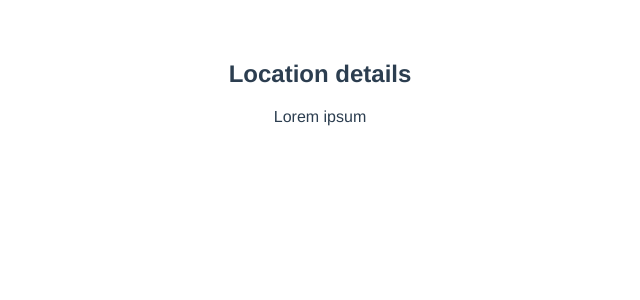
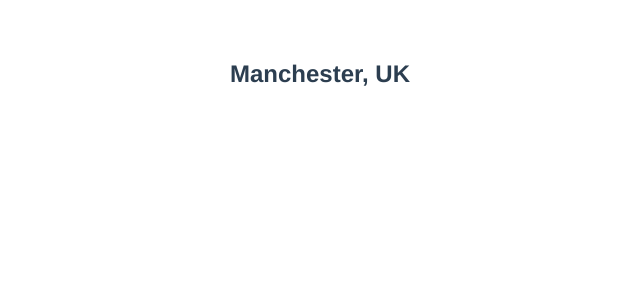
Before and after one commit to martynamachowiak/weather-app-vue, a Vue app: page / in a window 1280 px wide. Shown: the top 300 px of the page, without its empty margins (320-960 px from the left). Built offline with nearby package versions, Linux system fonts and the light colour scheme.

Commit message:
Pass props to Location details

```diff
--- a/src/App.vue
+++ b/src/App.vue
@@ -1,16 +1,21 @@
 <template>
   <div id="app">
-    <LocationDetails />
+    <location-details :location="location" />
   </div>
 </template>
 
 <script>
 import LocationDetails from './components/LocationDetails.vue';
+import { location } from './data/forecast.json';
+console.log(location);
 
 export default {
   name: 'App',
   components: {
     LocationDetails,
+  },
+  data() {
+    return { location };
   },
 };
 </script>
--- a/src/components/LocationDetails.vue
+++ b/src/components/LocationDetails.vue
@@ -1,10 +1,14 @@
 <template>
   <div>
-    <h2>Location details</h2>
-    <p>Lorem ipsum</p>
+    <h2>{{ location.city }}, {{ location.country }}</h2>
   </div>
 </template>
 
 <script>
-export default { name: 'LocationDetails' };
+export default {
+  name: 'LocationDetails',
+  props: {
+    location: {},
+  },
+};
 </script>
```
